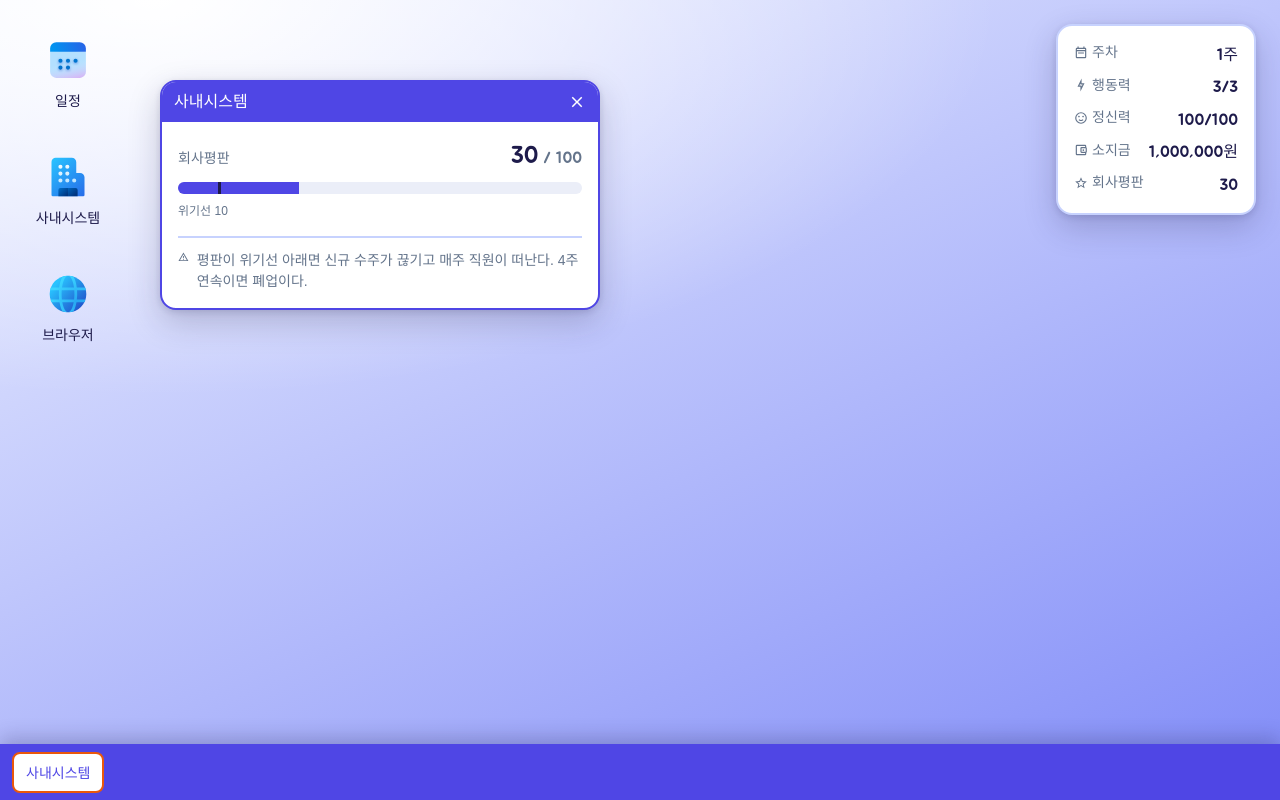
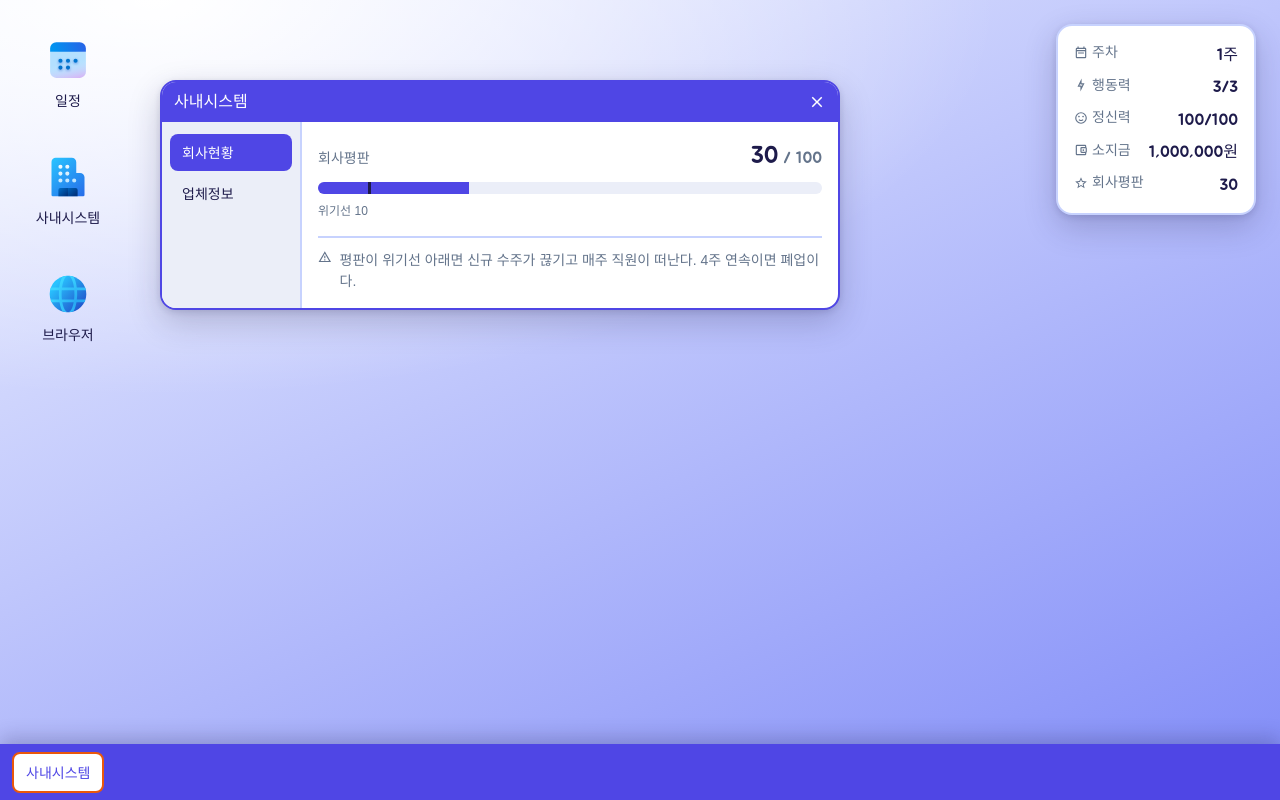
Before and after one commit to hot0468/webdesignGame, a React (Vite) app: page / in a window 1280 px wide. Both pictures are taken after a click on the button "사내시스템". Built offline with nearby package versions, Linux system fonts and the light colour scheme.

Commit message:
사내시스템 백오피스 완성
사이드바(회사현황·업체정보) + 죽어 있던 COMPANY_INFO 연결. .window--wide는 규칙이
없어 아무 효과가 없었다 — 폭 + 본문 패딩 걷기를 index.css에 앉혔다.

Co-Authored-By: Claude Fable 5 <noreply@anthropic.com>

```diff
--- a/src/index.css
+++ b/src/index.css
@@ -218,6 +218,16 @@ body {
   padding: var(--sp-4);
 }
 
+/* 백오피스형 창. 사이드바가 창 가장자리까지 닿아야 메뉴가 "판"으로 읽히므로
+   본문 패딩을 걷고 내용 쪽이 자기 패딩을 진다. */
+.window--wide {
+  width: min(680px, calc(100vw - var(--sp-8)));
+}
+
+.window--wide .window__body {
+  padding: 0;
+}
+
 /* ── 작업 표시줄 ──────────────────────────────────────── */
 .taskbar {
   position: absolute;
@@ -336,9 +346,82 @@ body {
 }
 
 /* ── 사내시스템 프로그램 ──────────────────────────────── */
+/* 사이드바는 stretch(그리드 기본)로 본문 높이만큼 늘어난다. align-items를 건드리면
+   메뉴가 짧을 때 판이 중간에서 끊긴다. */
 .company {
   display: grid;
+  grid-template-columns: 140px 1fr;
+}
+
+.company__menu {
+  display: grid;
+  align-content: start;
+  gap: var(--sp-1);
+  padding: var(--sp-3) var(--sp-2);
+  border-right: 2px solid var(--color-border);
+  background: var(--color-muted);
+}
+
+.company__item {
+  padding: var(--sp-2) var(--sp-3);
+  border: 0;
+  border-radius: var(--sp-2);
+  background: transparent;
+  color: var(--color-foreground);
+  font-family: var(--font-display);
+  font-size: var(--fs-sm);
+  text-align: left;
+  cursor: pointer;
+  transition: background var(--dur-fast) ease;
+}
+
+.company__item:hover {
+  background: rgb(255 255 255 / 0.6);
+}
+
+.company__item--on {
+  background: var(--color-primary);
+  color: var(--color-on-primary);
+}
+
+.company__body {
+  padding: var(--sp-4);
+}
+
+.company__panel {
+  display: grid;
   gap: var(--sp-2);
+}
+
+/* 묶음 사이의 칸막이. .schedule__note·.company__warn과 같은 구분선 관용구다. */
+.company__group + .company__group {
+  margin-top: var(--sp-3);
+  padding-top: var(--sp-3);
+  border-top: 2px solid var(--color-border);
+}
+
+.company__group-title {
+  margin-bottom: var(--sp-2);
+  font-family: var(--font-display);
+  font-size: var(--fs-md);
+  font-weight: 400;
+}
+
+.company__row {
+  display: flex;
+  align-items: baseline;
+  justify-content: space-between;
+  gap: var(--sp-4);
+  padding-block: var(--sp-1);
+  font-size: var(--fs-sm);
+}
+
+.company__row dt {
+  color: var(--color-muted-foreground);
+}
+
+.company__row dd {
+  font-variant-numeric: tabular-nums;
 }
 
 .company__head {
--- a/src/programs/Company.tsx
+++ b/src/programs/Company.tsx
@@ -1,24 +1,59 @@
+import { useState } from 'react'
 import { AppIcon } from '../icons/AppIcon'
 import { PROGRAM_ICONS } from '../data/icons'
+import { COMPANY_INFO } from '../data/company'
 import { CRISIS_WEEKS_TO_SHUTDOWN, REPUTATION_CRISIS, REPUTATION_MAX } from '../data/game'
 import { useGame } from '../store'
 
-/** `사내시스템` 창. 회사평판을 위기선과 **함께** 보여준다.
+/** `사내시스템` 창. 왼쪽 메뉴로 화면을 가르는 백오피스형이다.
+ *
+ * ⚠️ 고른 메뉴는 `useState`에 둔다 — 게임 상태가 아니라 창을 보는 방식이라
+ *    스토어에 넣으면 세이브에 들어가고, 세이브 버전을 그것 때문에 올리게 된다. */
+
+const MENU = [
+  { id: 'status', label: '회사현황' },
+  { id: 'info', label: '업체정보' },
+] as const
+
+export function Company() {
+  const [menu, setMenu] = useState<(typeof MENU)[number]['id']>('status')
+
+  return (
+    <div className="company">
+      <nav className="company__menu">
+        {MENU.map((m) => (
+          <button
+            key={m.id}
+            type="button"
+            className={`company__item${menu === m.id ? ' company__item--on' : ''}`}
+            aria-current={menu === m.id ? 'page' : undefined}
+            onClick={() => setMenu(m.id)}
+          >
+            {m.label}
+          </button>
+        ))}
+      </nav>
+      <div className="company__body">{menu === 'status' ? <Status /> : <Info />}</div>
+    </div>
+  )
+}
+
+/** 회사평판을 위기선과 **함께** 보여준다.
  *
  * ⚠️ HUD와 겹치는 숫자를 다시 늘어놓지 않는다 — HUD가 못 지는 것만 여기 진다.
  *    평판 숫자 하나로는 "10 아래면 수주가 끊기고 4주 뒤 폐업"을 알 수 없다. 그 거리를
- *    눈으로 재게 하는 것이 이 창의 존재 이유다.
+ *    눈으로 재게 하는 것이 이 화면의 존재 이유다.
  *
  * ⚠️ 게이지는 `<meter>`가 아니라 role="meter" div다. `<meter>`는 브라우저 기본 스타일을
  *    토큰으로 덮는 방법이 브라우저마다 달라, 확정된 팔레트를 입힐 수가 없다. */
-export function Company() {
+function Status() {
   const reputation = useGame((s) => s.reputation)
   const inCrisis = reputation < REPUTATION_CRISIS
 
   const pct = (v: number) => `${(v / REPUTATION_MAX) * 100}%`
 
   return (
-    <div className="company">
+    <div className="company__panel">
       <div className="company__head">
         <span className="company__label">회사평판</span>
         <span className="company__value">
@@ -49,3 +84,25 @@ export function Company() {
     </div>
   )
 }
+
+/** 접속 정보 모음. 업로드 공정이 생기면 플레이어가 여기를 보고 입력하게 된다. */
+function Info() {
+  return (
+    <div className="company__panel">
+      {Object.entries(COMPANY_INFO).map(([key, group]) => (
+        <section key={key} className="company__group">
+          <h3 className="company__group-title">{group.title}</h3>
+          {/* 라벨-값 쌍은 dl이 정본이다. dl > div > dt+dd는 HTML5에서 유효하다. */}
+          <dl>
+            {group.rows.map((row) => (
+              <div key={row.label} className="company__row">
+                <dt>{row.label}</dt>
+                <dd>{row.value}</dd>
+              </div>
+            ))}
+          </dl>
+        </section>
+      ))}
+    </div>
+  )
+}
```
Also changed, not shown: .claude/skills/project-context/SKILL.md, .claude/skills/project-context/references/shell.md, 1 other file (tests, documents, lock files or other folders).
